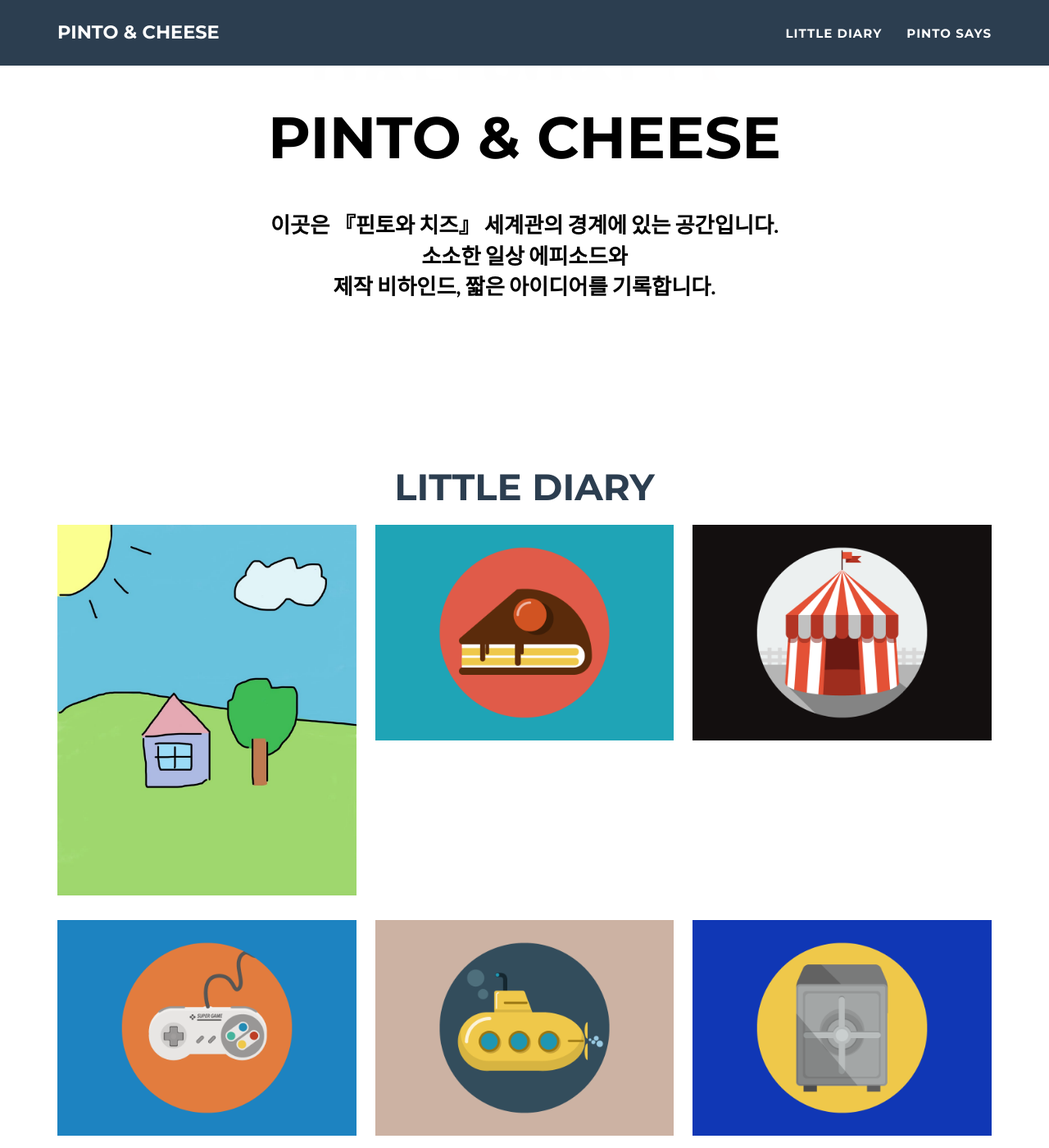
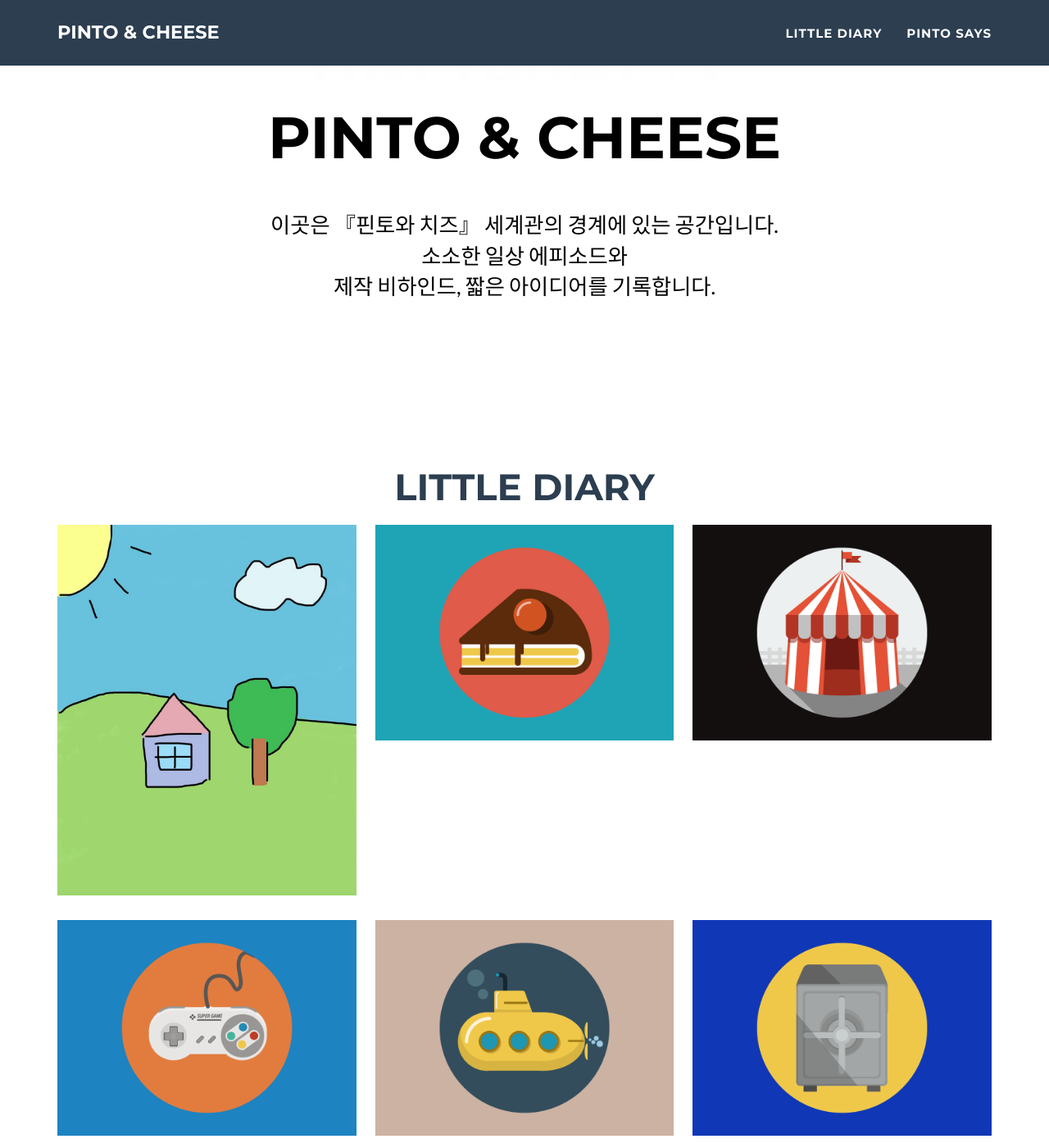
Before and after one commit to pintocheese/pintocheese.github.io, a Jekyll site: the page built from _posts/2014-07-18-project-1.markdown, in a window 1280 px wide and 1400 px high, scrolled down 1133 px. Shown: the whole window at 82% size. Built offline with Jekyll 4.4.1, drawn with Linux system fonts in a browser that asks for light colours.

Commit message:
Update custom.css

```diff
--- a/assets/css/custom.css
+++ b/assets/css/custom.css
@@ -7,24 +7,3 @@
   background-color: #ffffff !important;
   color: #000000 !important;
 }
-
-/* PC 글자 크기 및 줄 간격 */
-@media (min-width: 992px) {
-  section.success#about p {
-    font-size: 20px !important;
-    line-height: 2 !important;
-  }
-}
-
-/* skills 글자 볼드 처리 */
-.intro-text .skills {
-  font-weight: 700 !important; /* !important 추가 */
-}
-
-/* Pinto Says 내용 글자 크기를 skills와 동일하게 상속 */
-#about p,
-#about-message {
-  font-size: inherit; /* skills 글자 크기 상속 */
-  line-height: 1.8;  /* 필요 시 줄간격 조절 */
-  font-weight: inherit;  /* 볼드는 필요에 따라 400 or 700 */
-}
```
